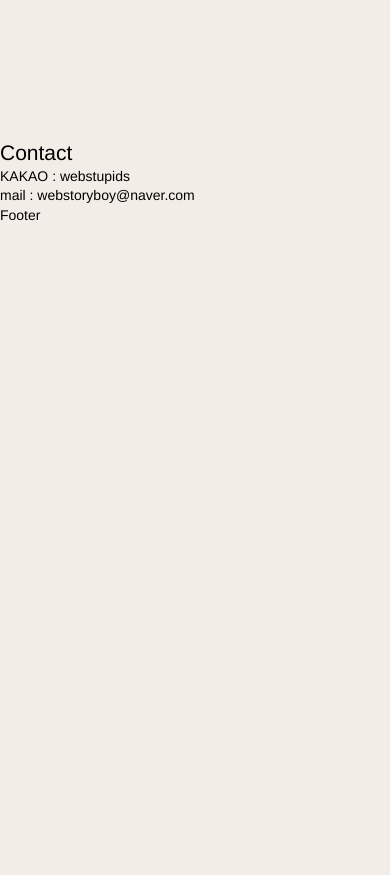
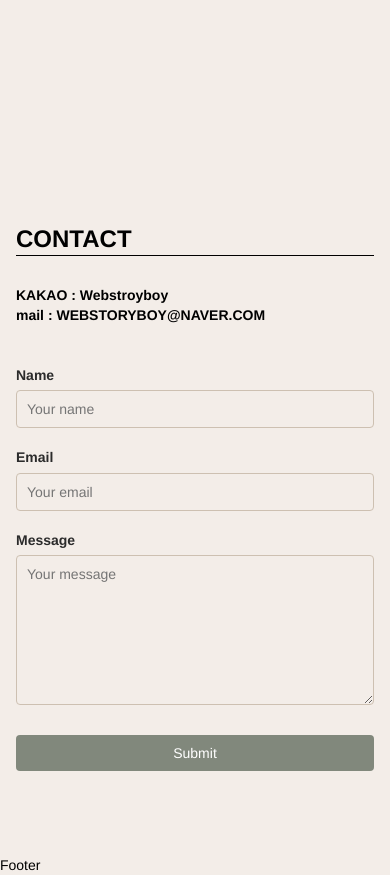
Before and after one commit to yun-narae/learn-next-portfolio, a Next.js app: page / in a window 390 px wide. Shown: the part 6000-6875 px from the top of the page. Before the commit the page ends 6226 px from the top, so only its background shows below. Built offline with nearby package versions, Linux system fonts and the light colour scheme; a web font is replaced by a local one.

Commit message:
컨택 완료

```diff
--- a/src/assets/scss/section/_contact.scss
+++ b/src/assets/scss/section/_contact.scss
@@ -0,0 +1,100 @@
+.contact__inner {
+    margin: 10vh 0;
+    padding: 0 16px;
+}
+
+.contact__title {
+    width: 100%;
+    height: 10%;
+    font-size: 24px;
+    font-weight: 700;
+    text-transform: uppercase;
+    word-break: keep-all;
+    border-bottom: 1px solid var(--black);
+    background-color: var(--mainBg-color);
+    margin-bottom: 30px;
+}
+
+.contact__wrap {
+    display: grid;
+    grid-template-columns: 1fr 1fr;
+}
+
+.contact__text {
+    font-size: 1rem;
+    font-weight: 700;
+}
+
+.contact__form fieldset {
+    border: none;
+    padding: 0;
+    margin: 0;
+}
+
+.contact__form .form__group {
+    margin-bottom: 20px;
+    display: flex;
+    flex-wrap: wrap;
+}
+
+.contact__form .form__group label {
+    display: block;
+    font-size: 1rem;
+    font-weight: bold;
+    margin-bottom: 5px;
+    color: var(--black100);
+}
+
+.contact__form .form__group input,
+.contact__form .form__group textarea {
+    width: 100%;
+    padding: 10px;
+    font-size: 1rem;
+    border: 1px solid var(--subBg100);
+    border-radius: 4px;
+    background-color: var(--mainBg-color);
+    color: #333;
+}
+
+.contact__form .form__group input:focus,
+.contact__form .form__group textarea:focus {
+    border-color: #007bff;
+    outline: none;
+    border: 1px solid var(--subBg300);
+}
+
+.contact__form textarea {
+    height: 150px;
+    resize: vertical;
+}
+
+/* 제출 버튼 스타일 */
+.contact__form button[type="submit"] {
+    padding: 10px 20px;
+    font-size: 1rem;
+    color: #fff;
+    background-color: var(--subBg300);
+    border: none;
+    border-radius: 4px;
+    cursor: pointer;
+    width: 100%;
+    margin-top: 10px;
+}
+
+.contact__form button[type="submit"]:hover {
+    background-color: var(--black300);
+}
+
+.contact__form button[type="submit"]:active {
+    background-color: var(--black100);
+}
+
+@media (max-width: 800px) {
+    .contact__wrap {
+        grid-template-columns: none;
+    }
+
+    .contact__text {
+        margin-bottom: 40px;
+    }
+}
--- a/src/components/Contact.jsx
+++ b/src/components/Contact.jsx
@@ -5,17 +5,38 @@ const Contact = () => {
     return (
         <section id="contact">
             <div className="contact__inner">
-                <h2 className="contact__title">Contact</h2>
-                <div className="contact__text">
-                    <div className="text">
-                        {contactText.map((contact, key) => (
-                            <div key={key}>
-                                <a href={contact.link}>
-                                    {contact.title}
-                                </a>
+                <h2 className="contact__title">contact</h2>
+                <div className="contact__wrap">
+                    <div className="contact__text">
+                        <div className="text">
+                            <div>
+                                <a href="https://open.kakao.com/o/gM7YLzwf" target="_blank">KAKAO : Webstroyboy</a>
                             </div>
-                        ))}
+                            <div>
+                                <a href="mailto:webstoryboy@naver.com" target="_blank">mail : WEBSTORYBOY@NAVER.COM</a>
+                            </div>
+                        </div>
                     </div>
+                    <form id="contact__form" className="contact__form" action="#">
+                        <fieldset>
+                            <div className="form__group name">
+                                <label htmlFor="name">Name</label>
+                                <input type="text" id="name" name="name" placeholder="Your name" required />
+                            </div>
+
+                            <div className="form__group email">
+                                <label htmlFor="email">Email</label>
+                                <input type="email" id="email" name="email" placeholder="Your email" required />
+                            </div>
+
+                            <div className="form__group message">
+                                <label htmlFor="message">Message</label>
+                                <textarea id="message" name="message" placeholder="Your message" required></textarea>
+                            </div>
+                        </fieldset>
+
+                        <button type="submit">Submit</button>
+                    </form>
                 </div>
             </div>
         </section>
```
